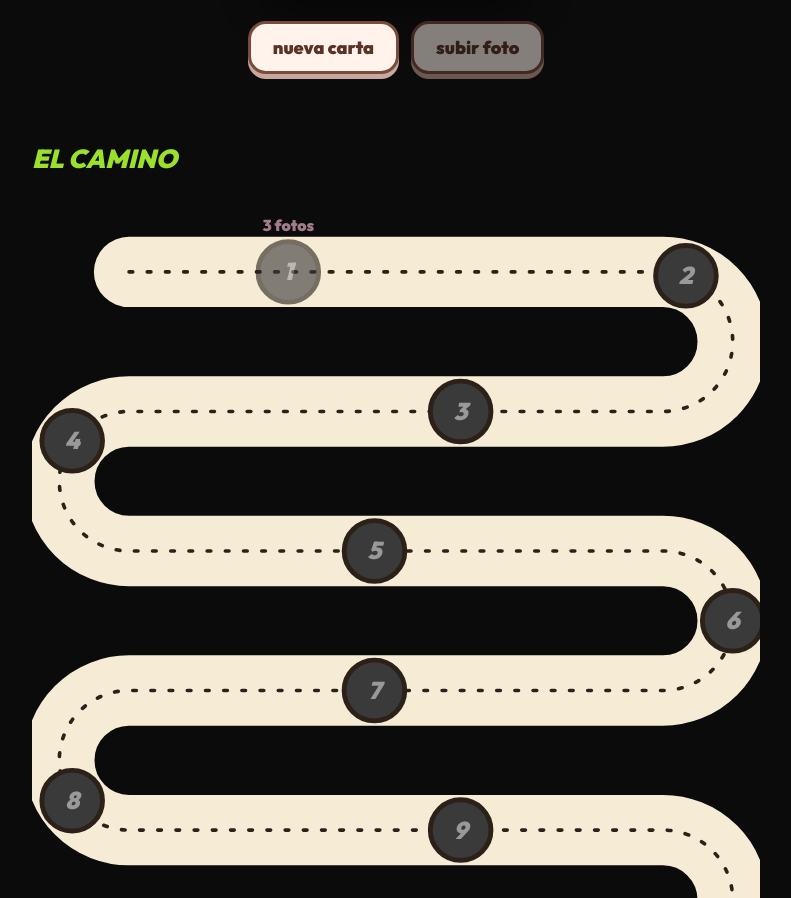
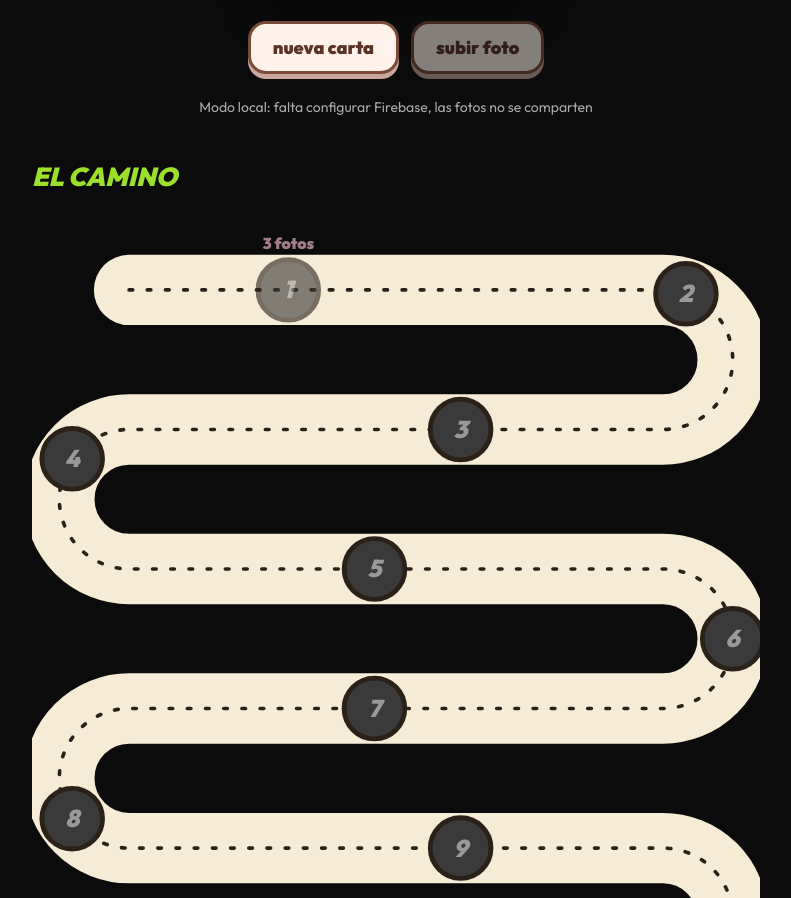
Before and after one commit to DelfinaJontin/Pasos-Cromaticos, a plain HTML site: page index.html in a window 1280 px wide. Shown: the part 1116-2014 px from the top of the page, without its empty margins (244-1035 px from the left). Drawn offline with Linux system fonts and the light colour scheme; no server answers.

Commit message:
Correccion 3

```diff
--- a/index.html
+++ b/index.html
@@ -113,14 +113,16 @@ input[type=text]{font:700 17px Outfit,sans-serif;padding:11px 14px;border-radius
 <div id="big"><img alt=""></div>
 
 <script>
+/* ====== 1) PEGÁ ACÁ LOS DATOS DE TU PROYECTO DE FIREBASE ====== */
 var FB={
- apiKey:"AIzaSyAMFE0Lo-RuGLYKc2Lh-G0FJgun9mb7Fd8",
- authDomain:"pasos-cromaticos.firebaseapp.com",
- projectId:"pasos-cromaticos",
- storageBucket:"pasos-cromaticos.firebasestorage.app",
- messagingSenderId:"507892241832",
- appId:"1:507892241832:web:39cbc60f6698db4007b99d"
+ apiKey:"PEGAR_AQUI",
+ authDomain:"PEGAR_AQUI",
+ projectId:"PEGAR_AQUI",
+ storageBucket:"PEGAR_AQUI",
+ messagingSenderId:"PEGAR_AQUI",
+ appId:"PEGAR_AQUI"
 };
+/* ================================================================ */
 
 var COL={rojo:"#ff4b4b",amarillo:"#ffcf33",verde:"#2fd27a",azul:"#3d8bff"};
 var OBJ={
@@ -134,6 +136,7 @@ var esc=function(s){return String(s).replace(/[&<>"]/g,function(c){return{"&":"&
 var S={uid:null,name:"",card:null,got:0,photos:[],players:{}};
 function ls(k,v){try{if(v===undefined)return localStorage.getItem(k);localStorage.setItem(k,v)}catch(e){return null}}
 
+/* conexión a Firebase (si no está configurado, funciona en modo local) */
 var fdb=null;
 try{
  if(FB.projectId!=="PEGAR_AQUI"&&window.firebase){firebase.initializeApp(FB);fdb=firebase.firestore()}
```
